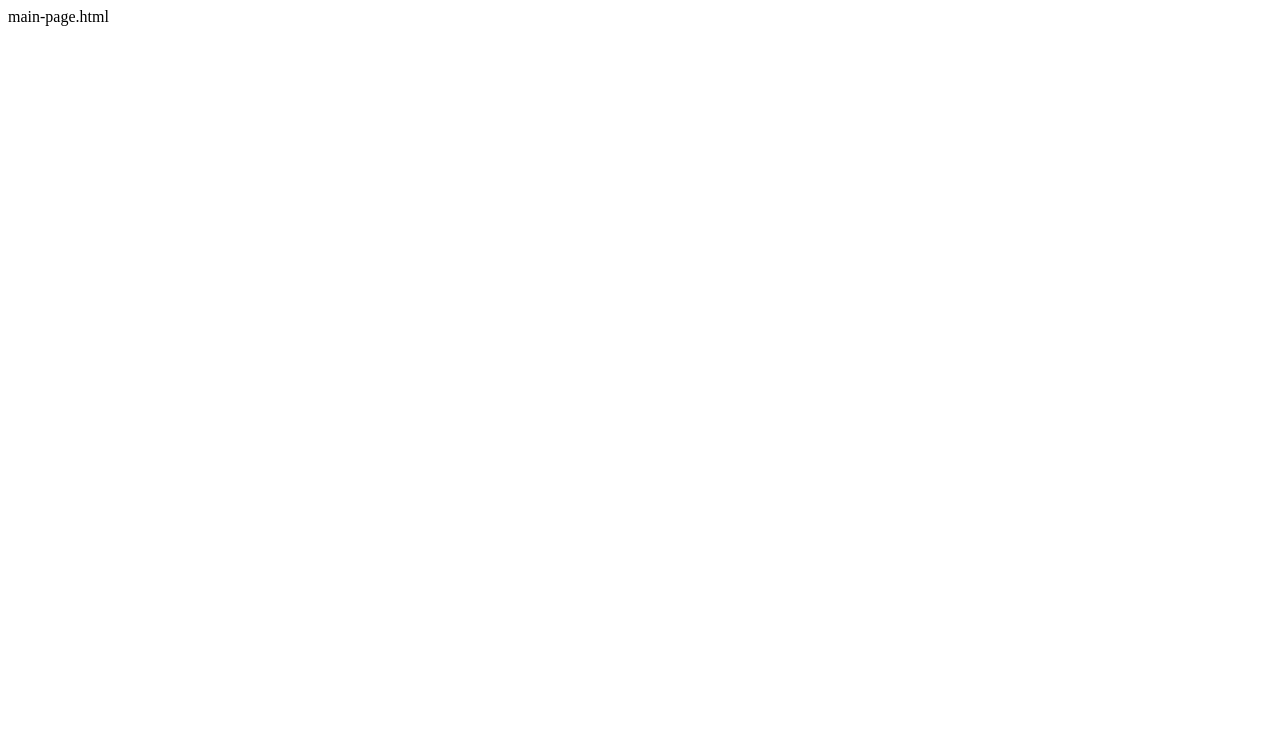
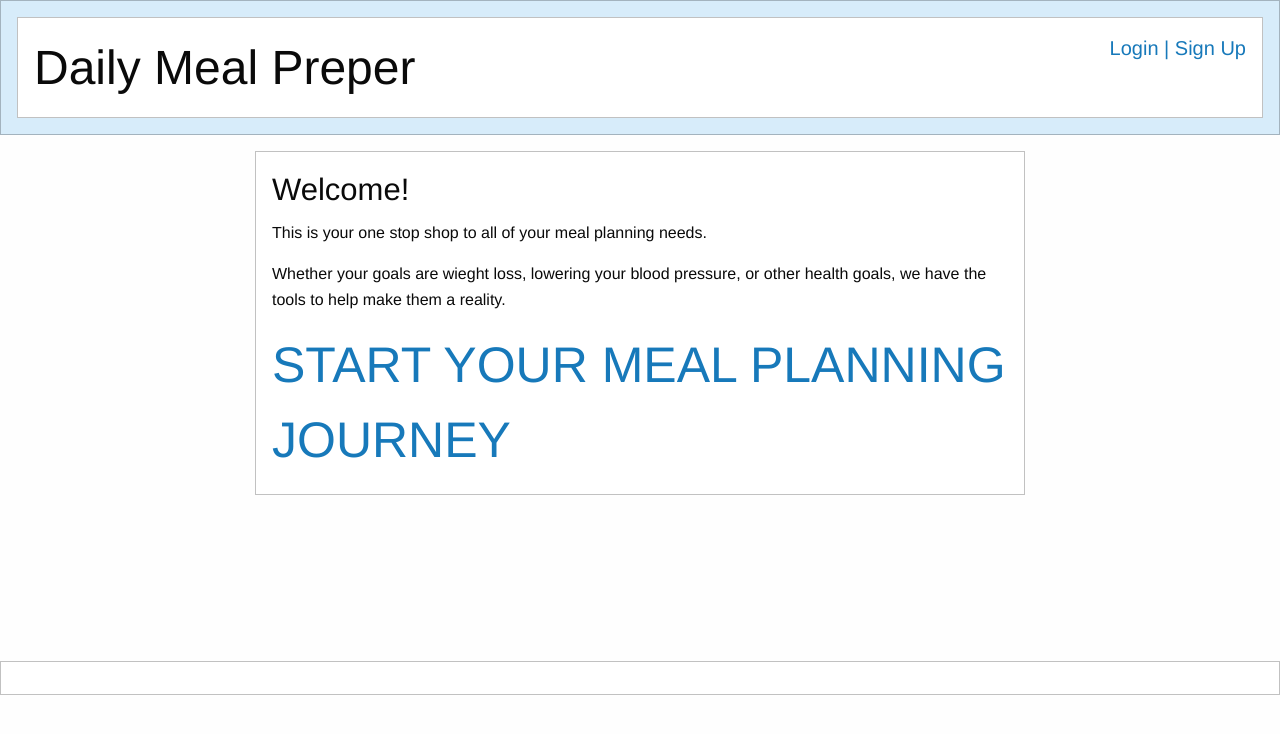
Before and after one commit to AaronMKelley/Project1, a plain HTML site: page main-page.html in a window 1280 px wide. Drawn offline with nearby package versions, Linux system fonts and the light colour scheme.

Commit message:
add foundation

```diff
--- a/assets/css/style.css
+++ b/assets/css/style.css
@@ -0,0 +1,14 @@
+#login {
+    float:right;
+    margin-bottom:30px;
+    font-size:20px;
+}
+
+#mealPrep{
+    font-size: 50px;
+    margin: auto;
+}
+
+#bottomDiv{
+  margin-top:150px;
+}
--- a/main-page.html
+++ b/main-page.html
@@ -1 +1,61 @@
-main-page.html
+<!DOCTYPE html>
+<html>
+<head>
+    <meta charset="utf-8">
+    <meta http-equiv="x-ua-compatible" content="ie=edge">
+    <meta name="viewport" content="width=device-width, initial-scale=1.0">
+	<title>Meal Planner Main Page</title>
+   <link rel="stylesheet" href="assets/css/style.css">
+   <link rel="stylesheet" href="assets/css/foundation.css">
+
+</head>
+<body>
+
+        <div class="large-12 cell">
+        <div class="primary callout">
+            <div class='callout'>
+        <h1>Daily Meal Preper <a id="login" href="">Login | Sign Up</a></h1>
+
+             </div>
+        </div>
+
+</div>
+
+<div class="grid-container">
+<div class="grid-x grid-padding-x">
+   <div class="large-2 cell">
+   </div>
+    <div class="large-8 cell">
+        <div class='callout'>
+            <h3>Welcome!</h3>
+            <p>This is your one stop shop to all of your meal planning needs.</p>
+            <p>Whether your goals are wieght loss, lowering your blood pressure, or other health goals, we have the tools to help make them a reality.</p>
+            <a id="mealPrep" href="">START YOUR MEAL PLANNING JOURNEY</a>
+        </div>
+        </div>
+        <div class="large-1 cell"></div>
+    </div>
+
+</div>
+
+<div id="bottomDiv" class="large-12 cell">
+    <div class='callout'>
+
+</div>
+</div>
+
+
+
+
+
+
+<script src="https://cdnjs.cloudflare.com/ajax/libs/jquery/3.2.1/jquery.min.js"></script>
+<script type="text/javascript">
+
+
+
+
+
+</script>
+</body>
+</html>
```
